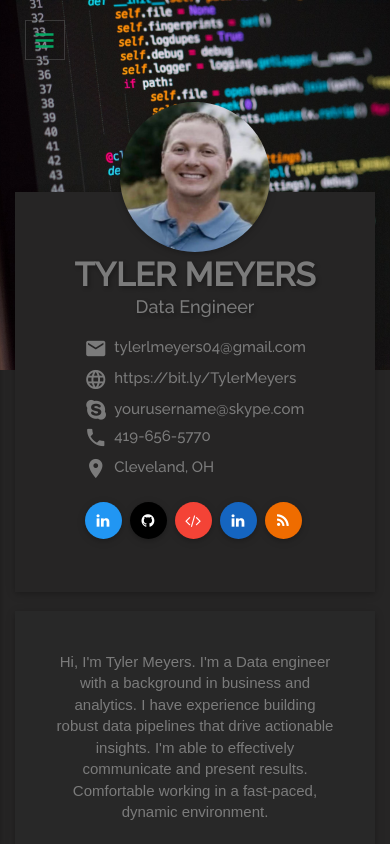
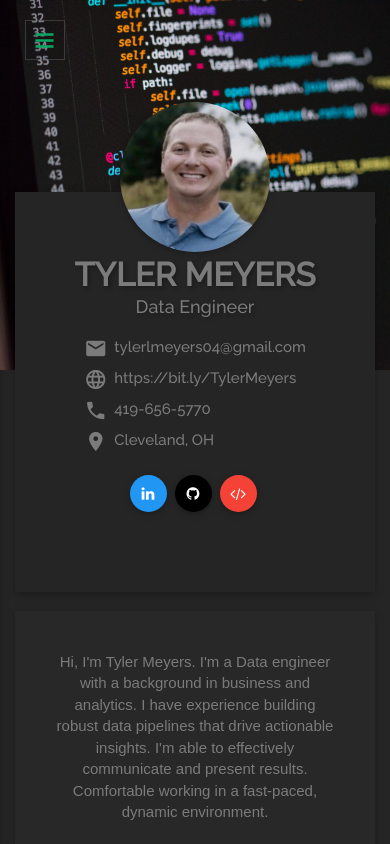
Before and after one commit to tymey20/Personal_Site, a plain HTML site: page index.html in a window 390 px wide. Shown: the top 844 px of the page. Drawn offline with Linux system fonts and the light colour scheme; some packages are replaced by stand-ins of ours; a web font is replaced by a local one.

Commit message:
test mobile

```diff
--- a/index.html
+++ b/index.html
@@ -164,10 +164,10 @@
                                     <span class="title"><i class="material-icons">language</i></span>
                                     <span class="content">https://bit.ly/TylerMeyers</span>
                                 </li>
-                                <li class="clearfix">
+                                <!-- <li class="clearfix">
                                     <span class="title"><i class="fa fa-skype" aria-hidden="true"></i></span>
                                     <span class="content">yourusername@skype.com</span>
-                                </li>
+                                </li>  -->
                                 <li class="clearfix">
                                     <span class="title"><i class="material-icons">phone</i></span>
                                     <span class="content">419-656-5770</span>
@@ -193,11 +193,11 @@
                             <a href="#" class="social  btn-floating red"><i
                                     class="fa fa-code"></i></a>
                             <!-- LINKEDIN-->
-                            <a href="#" class="social  btn-floating blue darken-3"><i
-                                    class="fa fa-linkedin"></i></a>
+                            <!-- <a href="#" class="social  btn-floating blue darken-3"><i
+                                    class="fa fa-linkedin"></i></a> -->
                             <!-- RSS-->
-                            <a href="#" class="social  btn-floating orange darken-3"><i
-                                    class="fa fa-rss"></i></a>
+                            <!-- <a href="#" class="social  btn-floating orange darken-3"><i
+                                    class="fa fa-rss"></i></a> -->
                         </div>
                     </div>
                     <!--HTML 5 VIDEO-->
```
